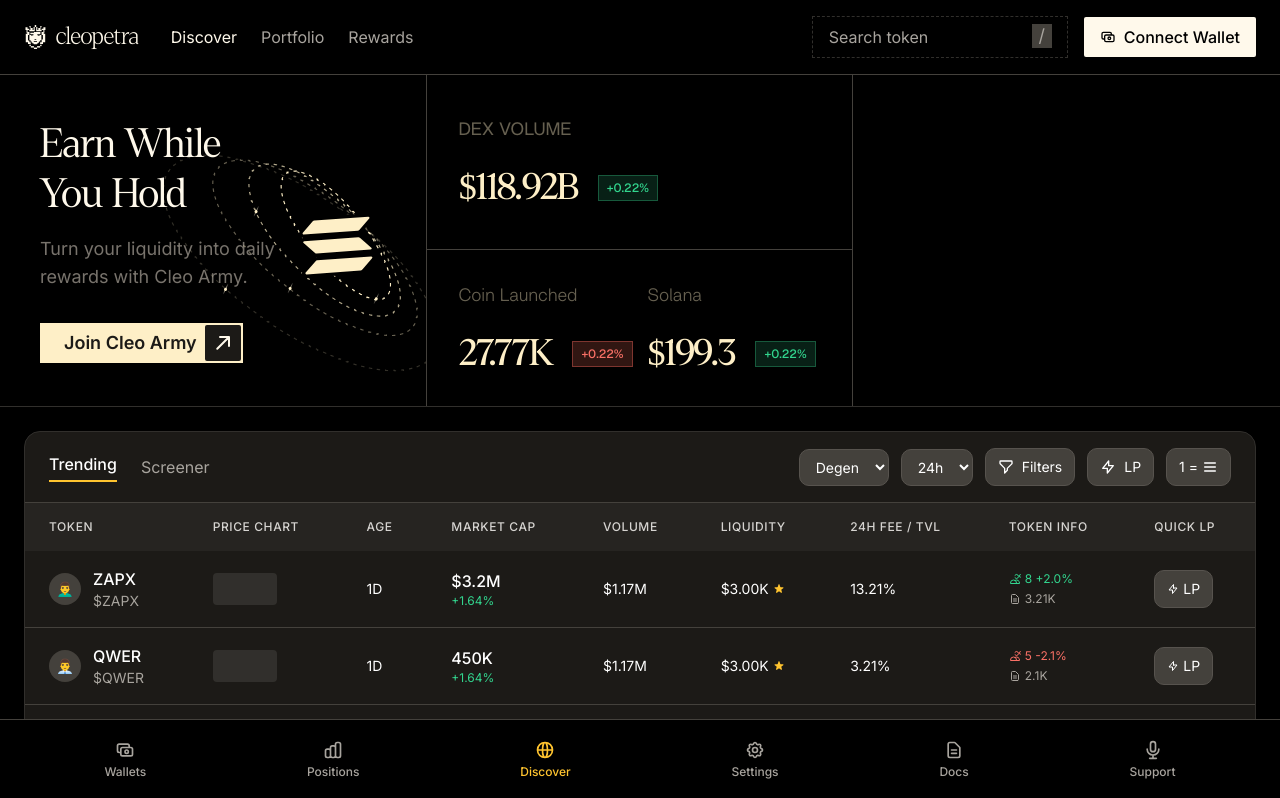
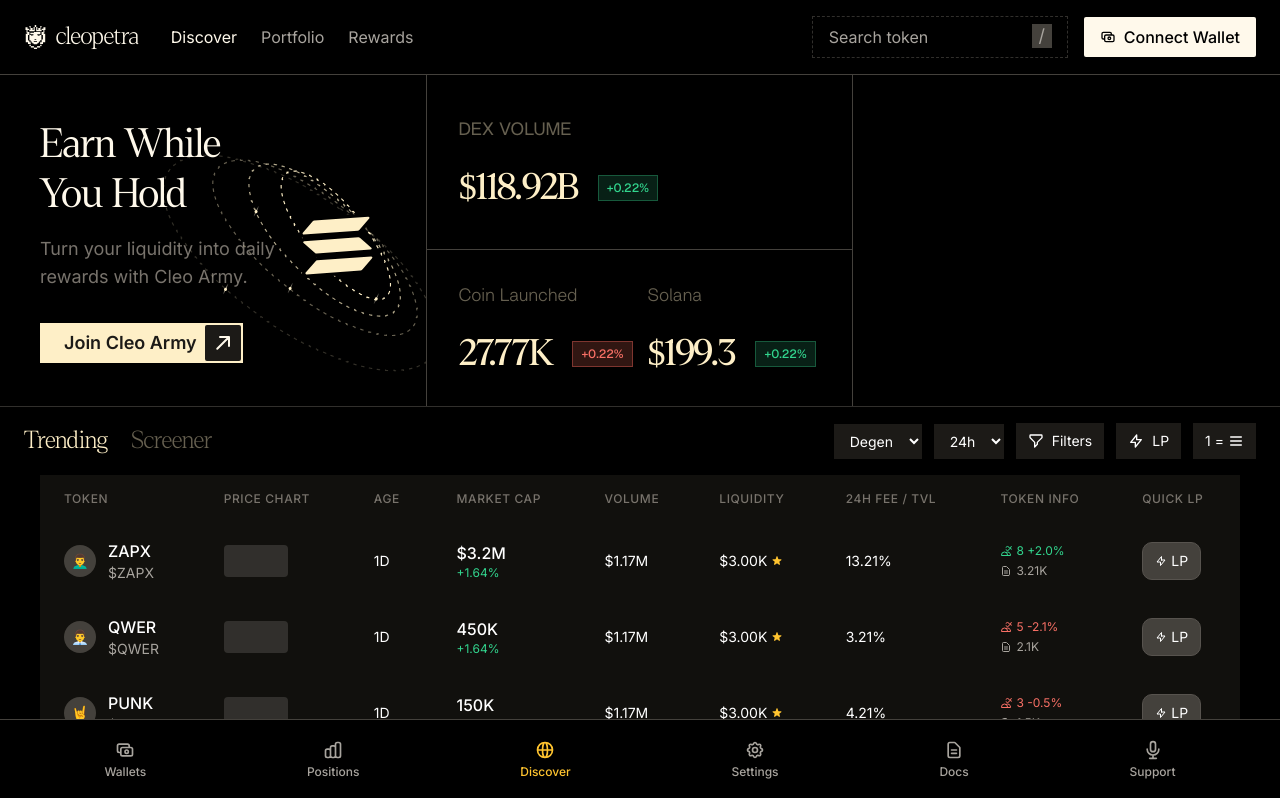
Before and after one commit to gauravsinhaweb/sol-trend, a React (Vite) app: page / in a window 1280 px wide. Shown: the top 798 px of the page. Built offline with nearby package versions, Linux system fonts and the light colour scheme.

Commit message:
style: table

```diff
--- a/src/components/TradingTable.tsx
+++ b/src/components/TradingTable.tsx
@@ -155,39 +155,39 @@
     );
 
     return (
-        <div className={`px-6 py-6 ${className}`}>
-            <div className="bg-stone-900 rounded-2xl border border-stone-800 overflow-hidden">
-                <div className="px-6 py-4 border-b border-stone-700">
+        <div className={`${className}`}>
+            <div className="overflow-hidden">
+                <div className="px-6 py-4">
                     <div className="flex items-center justify-between">
                         <div className="flex space-x-6">
-                            <button className="text-white font-medium border-b-2 border-primary-500 pb-1">
+                            <button className="text-primary-200 font-denton font-extralight text-2xl">
                                 Trending
                             </button>
-                            <button className="text-stone-400 hover:text-white transition-colors">
+                            <button className="text-primary-200/40 font-denton font-extralight text-2xl">
                                 Screener
                             </button>
                         </div>
 
                         <div className="flex items-center space-x-3">
-                            <select className="bg-stone-700 text-white px-3 py-2 rounded-lg text-sm border border-stone-600 flex items-center">
+                            <select className="bg-stone-900 text-white px-3 py-2 text-sm flex items-center">
                                 <option>Degen</option>
                             </select>
-                            <select className="bg-stone-700 text-white px-3 py-2 rounded-lg text-sm border border-stone-600 flex items-center">
+                            <select className="bg-stone-900 text-white px-3 py-2 text-sm flex items-center">
                                 <option>24h</option>
                             </select>
-                            <button className="bg-stone-700 hover:bg-stone-600 text-white px-3 py-2 rounded-lg text-sm border border-stone-600 flex items-center space-x-2 transition-colors">
+                            <button className="bg-stone-900 hover:bg-stone-600 text-white px-3 py-2 text-sm flex items-center space-x-2 transition-colors">
                                 <svg className="w-4 h-4" fill="none" stroke="currentColor" viewBox="0 0 24 24">
                                     <path strokeLinecap="round" strokeLinejoin="round" strokeWidth={2} d="M3 4a1 1 0 011-1h16a1 1 0 011 1v2.586a1 1 0 01-.293.707l-6.414 6.414a1 1 0 00-.293.707V17l-4 4v-6.586a1 1 0 00-.293-.707L3.293 7.207A1 1 0 013 6.5V4z" />
                                 </svg>
                                 <span>Filters</span>
                             </button>
-                            <button className="bg-stone-700 hover:bg-stone-600 text-white px-3 py-2 rounded-lg text-sm border border-stone-600 flex items-center space-x-2 transition-colors">
+                            <button className="bg-stone-900 hover:bg-stone-600 text-white px-3 py-2 text-sm flex items-center space-x-2 transition-colors">
                                 <svg className="w-4 h-4" fill="none" stroke="currentColor" viewBox="0 0 24 24">
                                     <path strokeLinecap="round" strokeLinejoin="round" strokeWidth={2} d="M13 10V3L4 14h7v7l9-11h-7z" />
                                 </svg>
                                 <span>LP</span>
                             </button>
-                            <button className="bg-stone-700 hover:bg-stone-600 text-white px-3 py-2 rounded-lg text-sm border border-stone-600 flex items-center transition-colors">
+                            <button className="bg-stone-900 hover:bg-stone-600 text-white px-3 py-2  text-sm  flex items-center transition-colors">
                                 <span className="text-sm">1 =</span>
                                 <svg className="w-4 h-4 ml-1" fill="none" stroke="currentColor" viewBox="0 0 24 24">
                                     <path strokeLinecap="round" strokeLinejoin="round" strokeWidth={2} d="M4 6h16M4 12h16M4 18h16" />
@@ -197,42 +197,42 @@
                     </div>
                 </div>
 
-                <div className="overflow-x-auto">
+                <div className="overflow-x-auto px-10">
                     <table className="w-full">
-                        <thead className="bg-stone-800/50">
+                        <thead className="bg-[#11100d]">
                             <tr>
-                                <th className="px-6 py-4 text-left text-xs font-medium text-stone-300 uppercase tracking-wider">
+                                <th className="px-6 py-4 text-left text-xs font-medium text-stone-500 uppercase tracking-wider">
                                     TOKEN
                                 </th>
-                                <th className="px-6 py-4 text-left text-xs font-medium text-stone-300 uppercase tracking-wider">
+                                <th className="px-6 py-4 text-left text-xs font-medium text-stone-500 uppercase tracking-wider">
                                     PRICE CHART
                                 </th>
-                                <th className="px-6 py-4 text-left text-xs font-medium text-stone-300 uppercase tracking-wider">
+                                <th className="px-6 py-4 text-left text-xs font-medium text-stone-500 uppercase tracking-wider">
                                     AGE
                                 </th>
-                                <th className="px-6 py-4 text-left text-xs font-medium text-stone-300 uppercase tracking-wider">
+                                <th className="px-6 py-4 text-left text-xs font-medium text-stone-500 uppercase tracking-wider">
                                     MARKET CAP
                                 </th>
-                                <th className="px-6 py-4 text-left text-xs font-medium text-stone-300 uppercase tracking-wider">
+                                <th className="px-6 py-4 text-left text-xs font-medium text-stone-500 uppercase tracking-wider">
                                     VOLUME
                                 </th>
-                                <th className="px-6 py-4 text-left text-xs font-medium text-stone-300 uppercase tracking-wider">
+                                <th className="px-6 py-4 text-left text-xs font-medium text-stone-500 uppercase tracking-wider">
                                     LIQUIDITY
                                 </th>
-                                <th className="px-6 py-4 text-left text-xs font-medium text-stone-300 uppercase tracking-wider">
+                                <th className="px-6 py-4 text-left text-xs font-medium text-stone-500 uppercase tracking-wider">
                                     24H FEE / TVL
                                 </th>
-                                <th className="px-6 py-4 text-left text-xs font-medium text-stone-300 uppercase tracking-wider">
+                                <th className="px-6 py-4 text-left text-xs font-medium text-stone-500 uppercase tracking-wider">
                                     TOKEN INFO
                                 </th>
-                                <th className="px-6 py-4 text-left text-xs font-medium text-stone-300 uppercase tracking-wider">
+                                <th className="px-6 py-4 text-left text-xs font-medium text-stone-500 uppercase tracking-wider">
                                     QUICK LP
                                 </th>
                             </tr>
                         </thead>
-                        <tbody className="divide-y divide-stone-700">
+                        <tbody className="bg-[#11100d]">
                             {mockTokens.map((token) => (
-                                <tr key={token.id} className="hover:bg-stone-700/30 transition-colors">
+                                <tr key={token.id} className="hover:bg-[#11100d]">
                                     <td className="px-6 py-4 whitespace-nowrap">
                                         <div className="flex items-center space-x-3">
                                             <div className="w-8 h-8 bg-stone-700 rounded-full flex items-center justify-center text-sm">
```
